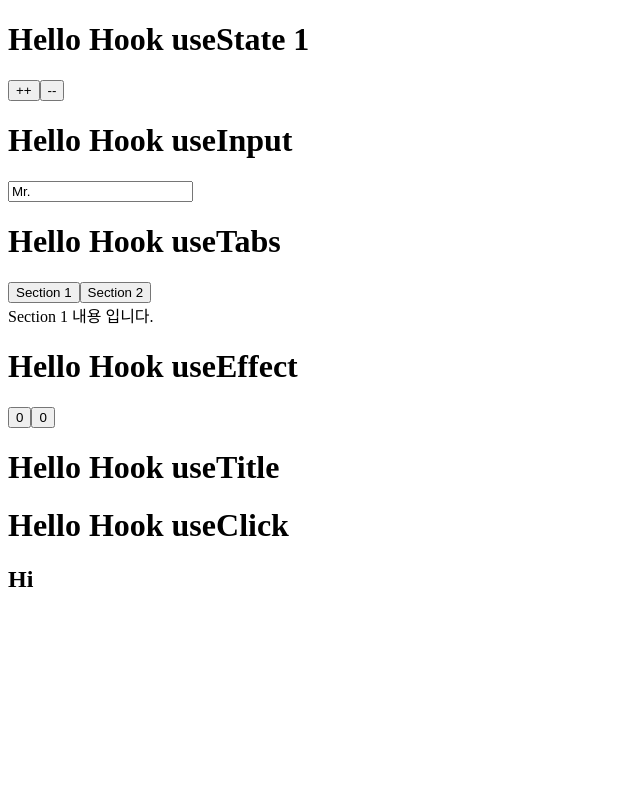
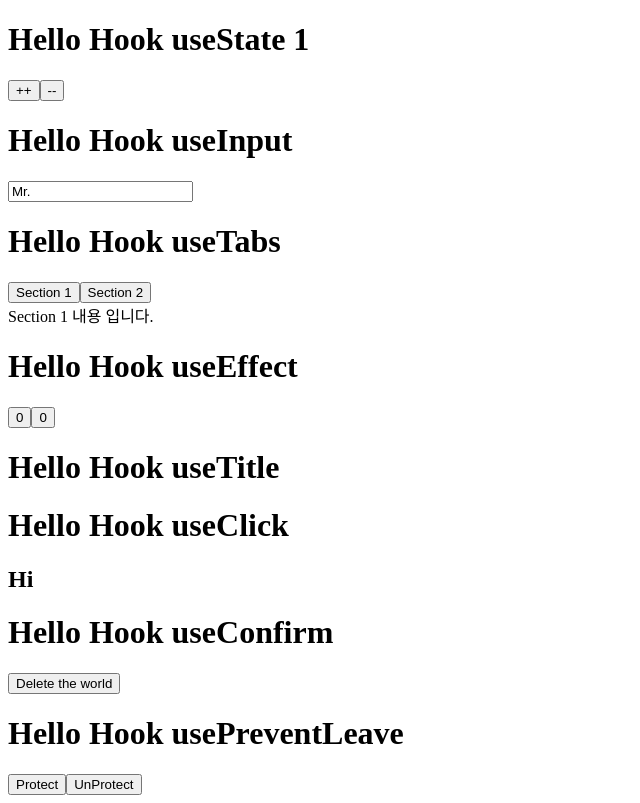
Before and after one commit to hazzzi/my_react_hook, a React (Create React App) app: page / in a window 1280 px wide. Shown: the whole page, without its empty margins (0-640 px from the left). Built offline with nearby package versions, Linux system fonts and the light colour scheme.

Commit message:
8. usePreventLeave

```diff
--- a/src/App.js
+++ b/src/App.js
@@ -5,6 +5,8 @@ import Example3 from './useTabs'
 import Example4 from './useEffect'
 import Example5 from './useTitle'
 import Example6 from './useClick'
+import Example7 from './useConfirm'
+import Example8 from './usePreventLeave'
 
 function App() {
   return (
@@ -15,6 +17,8 @@ function App() {
       <Example4 />
       <Example5 />
       <Example6 />
+      <Example7 />
+      <Example8 />
     </div>
   );
 }
--- /dev/null
+++ b/src/usePreventLeave/Ex_usePreventLeave.js
@@ -0,0 +1,26 @@
+import React from 'react'
+
+const usePreventleave = () => {
+  const listener = (event) => {
+    event.preventDefault()
+    event.returnValue = ""
+  }
+
+  const enablePrevent = () => window.addEventListener("beforeunload", listener)
+  const disablePrevent = () => window.removeEventListener("beforeunload", listener)
+
+  return { enablePrevent, disablePrevent }
+}
+
+const Example = () => {
+  const { enablePrevent, disablePrevent } = usePreventleave()
+  return (
+    <div>
+      <h1>Hello Hook usePreventLeave</h1>
+      <button onClick={enablePrevent}>Protect</button>
+      <button onClick={disablePrevent}>UnProtect</button>
+    </div>
+  )
+}
+
+export default Example
--- /dev/null
+++ b/src/usePreventLeave/index.js
@@ -0,0 +1 @@
+export { default } from './Ex_usePreventLeave'
--- /dev/null
+++ b/src/useTemplate/index.js
@@ -0,0 +1 @@
+export { default } from './useTemp'
```
Also changed, not shown: src/useTemplate/useTemp.js (added, +9 -0 lines).
